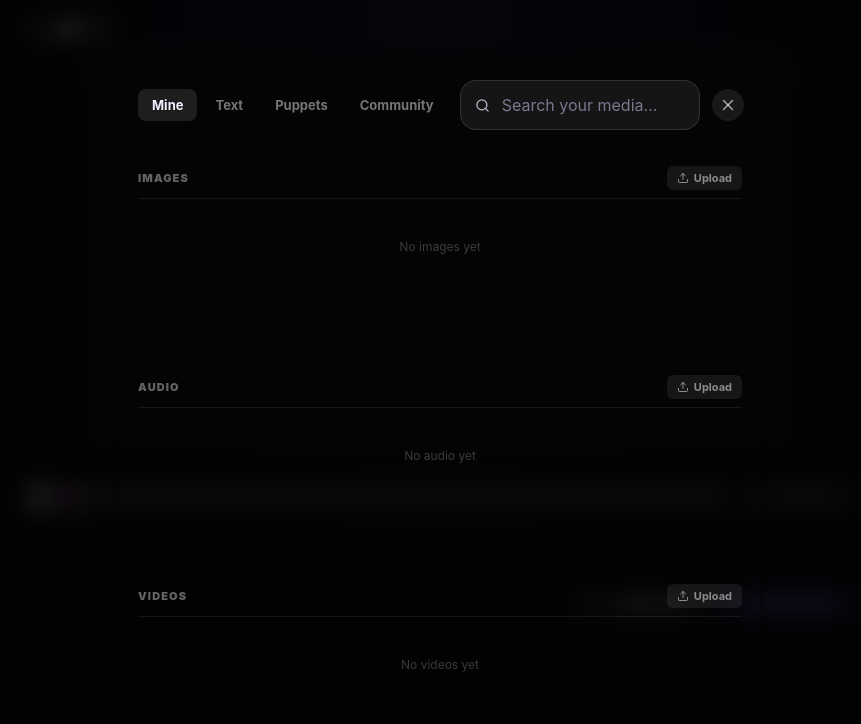
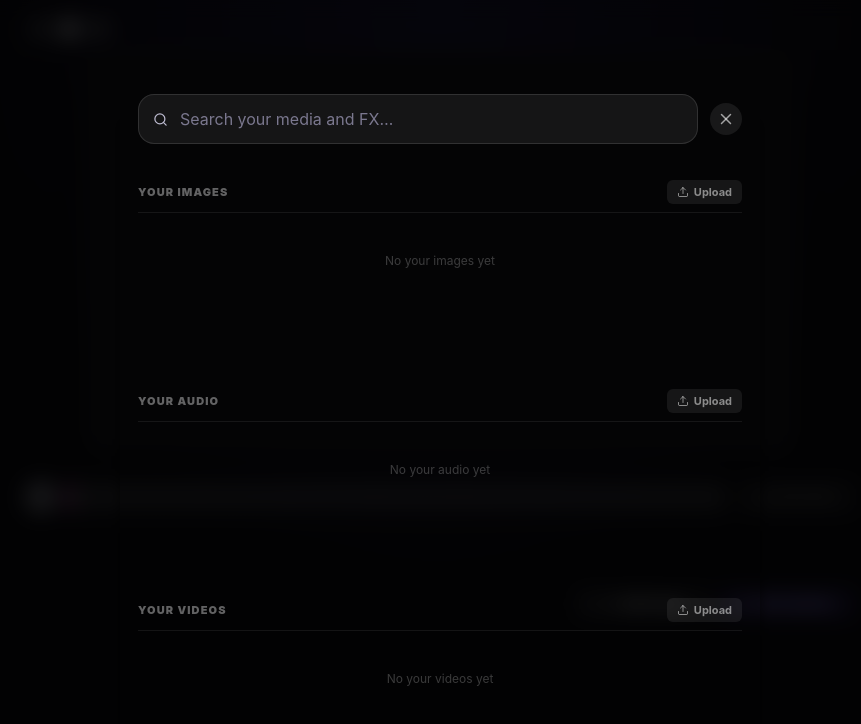
Before and after one commit to nick227/Audio-Reactive-Visual-Studio, a React (Vite) app: page / in a window 1280 px wide. Both pictures are taken after a click on the button "Add Layer". Shown: the top 724 px of the page, without its empty margins (200-1061 px from the left). Built offline with nearby package versions, Linux system fonts and the light colour scheme.

Commit message:
Unify layer browser into one scrollable view with user media first.
Remove tab switching; search filters all sections together.

```diff
--- a/src/features/visualizer/editor/MediaModal.tsx
+++ b/src/features/visualizer/editor/MediaModal.tsx
@@ -1,6 +1,13 @@
 import { useMemo, useRef, useState } from 'react'
 import { Music, Search, Upload, X } from 'lucide-react'
-import { filterCommunityItems, fxTabs, getItemsBySection, puppetItems, textItems, type FxItem, type FxTabId } from '../fx/fxLibrary'
+import {
+  filterCommunityItems,
+  filterFxItems,
+  getLibrarySections,
+  puppetItems,
+  textItems,
+  type FxItem,
+} from '../fx/fxLibrary'
 import { PuppetThumbnail } from './PuppetThumbnail'
 
 export type UploadRecord = { id: string; name: string; url: string; fileKey: string }
@@ -29,25 +36,39 @@ export function MediaModal({
   onClose, onAddTemplate, onUploadImage, onUploadAudio, onUploadVideo,
   uploadedImages, uploadedVideos, audioTrack, onReuseImage, onReuseVideo,
 }: Props) {
-  const [activeTab, setActiveTab] = useState<FxTabId>('mine')
   const [query, setQuery] = useState('')
   const imageRef = useRef<HTMLInputElement>(null)
   const audioRef = useRef<HTMLInputElement>(null)
   const videoRef = useRef<HTMLInputElement>(null)
 
-  const communityItems = useMemo(() => filterCommunityItems(query), [query])
-  const communitySections = useMemo(() => getItemsBySection(communityItems), [communityItems])
+  const filteredText = useMemo(() => filterFxItems(textItems, query), [query])
+  const filteredPuppets = useMemo(() => filterFxItems(puppetItems, query), [query])
+  const communitySections = useMemo(
+    () => getLibrarySections(filterCommunityItems(query)),
+    [query],
+  )
 
   const mineSections = useMemo((): MineSection[] => {
     const q = query.trim().toLowerCase()
     const filterByName = <T extends { name: string }>(arr: T[]) =>
       q ? arr.filter((i) => i.name.toLowerCase().includes(q)) : arr
     return [
-      { label: 'Images', kind: 'images', items: filterByName(uploadedImages), onUpload: () => imageRef.current?.click() },
-      { label: 'Audio', kind: 'audio', items: filterByName(audioTrack ? [audioTrack] : []), onUpload: () => audioRef.current?.click() },
-      { label: 'Videos', kind: 'videos', items: filterByName(uploadedVideos), onUpload: () => videoRef.current?.click() },
+      { label: 'Your Images', kind: 'images', items: filterByName(uploadedImages), onUpload: () => imageRef.current?.click() },
+      { label: 'Your Audio', kind: 'audio', items: filterByName(audioTrack ? [audioTrack] : []), onUpload: () => audioRef.current?.click() },
+      { label: 'Your Videos', kind: 'videos', items: filterByName(uploadedVideos), onUpload: () => videoRef.current?.click() },
     ]
   }, [query, uploadedImages, uploadedVideos, audioTrack])
+
+  const visibleMineSections = useMemo(
+    () => (query.trim() ? mineSections.filter((s) => s.items.length > 0) : mineSections),
+    [mineSections, query],
+  )
+
+  const hasResults =
+    visibleMineSections.length > 0
+    || filteredText.length > 0
+    || filteredPuppets.length > 0
+    || communitySections.length > 0
 
   return (
     <div className="modal-backdrop">
@@ -57,23 +78,11 @@ export function MediaModal({
         <input ref={videoRef} type="file" accept="video/*" hidden onChange={(e) => { const f = e.target.files?.[0]; if (f) onUploadVideo(f); e.target.value = '' }} />
 
         <div className="fx-browser-tools">
-          <div className="modal-tab-strip">
-            {fxTabs.map((tab) => (
-              <button
-                key={tab.id}
-                type="button"
-                className={`modal-tab-btn${activeTab === tab.id ? ' active' : ''}`}
-                onClick={() => { setActiveTab(tab.id); setQuery('') }}
-              >
-                {tab.label}
-              </button>
-            ))}
-          </div>
           <label className="fx-search">
             <Search size={15} />
             <input
               value={query}
-              placeholder={activeTab === 'mine' ? 'Search your media…' : 'Search FX…'}
+              placeholder="Search your media and FX…"
               onChange={(e) => setQuery(e.target.value)}
             />
           </label>
@@ -81,7 +90,7 @@ export function MediaModal({
         </div>
 
         <div className="media-body">
-          {activeTab === 'mine' && mineSections.map((section) => (
+          {visibleMineSections.map((section) => (
             <div key={section.label} className="media-section">
               <div className="media-section-header">
                 <span>{section.label}</span>
@@ -126,36 +135,35 @@ export function MediaModal({
             </div>
           ))}
 
-          {activeTab === 'text' && (
+          {filteredText.length > 0 && (
             <div className="media-section">
               <div className="media-section-header"><span>Text Styles</span></div>
               <div className="media-section-grid">
-                {textItems.map((item) => <FxCard key={item.id} item={item} onAdd={onAddTemplate} />)}
+                {filteredText.map((item) => <FxCard key={item.id} item={item} onAdd={onAddTemplate} />)}
               </div>
             </div>
           )}
 
-          {activeTab === 'puppets' && (
+          {filteredPuppets.length > 0 && (
             <div className="media-section">
               <div className="media-section-header"><span>Puppet Dancers</span></div>
               <div className="media-section-grid">
-                {puppetItems.map((item) => <FxCard key={item.id} item={item} onAdd={onAddTemplate} />)}
+                {filteredPuppets.map((item) => <FxCard key={item.id} item={item} onAdd={onAddTemplate} />)}
               </div>
             </div>
           )}
 
-          {activeTab === 'community' && communitySections.map(({ section, items }) => (
+          {communitySections.map(({ section, items }) => (
             <div key={section.collection} className="media-section">
               <div className="media-section-header"><span>{section.label}</span></div>
               <div className="media-section-grid">
                 {items.map((item) => <FxCard key={item.id} item={item} onAdd={onAddTemplate} />)}
-                {items.length === 0 && <div className="media-empty">No results</div>}
               </div>
             </div>
           ))}
 
-          {activeTab === 'community' && communitySections.length === 0 && (
-            <div className="media-empty-state">No FX match this search.</div>
+          {!hasResults && (
+            <div className="media-empty-state">No layers match this search.</div>
           )}
         </div>
       </div>
--- a/src/features/visualizer/fx/fxLibrary.ts
+++ b/src/features/visualizer/fx/fxLibrary.ts
@@ -1,7 +1,5 @@
 import { communityAssets } from '../assets/registry'
 import type { AssetCategory, AssetCollection, AssetTemplate } from '../project/types'
-
-export type FxTabId = 'mine' | 'text' | 'puppets' | 'community'
 
 export type FxItem = {
   id: string
@@ -12,18 +10,6 @@ export type FxItem = {
   settings: Record<string, unknown>
   add: { mode: 'layer'; templateId: string }
 }
-
-export type FxTab = {
-  id: FxTabId
-  label: string
-}
-
-export const fxTabs: FxTab[] = [
-  { id: 'mine', label: 'Mine' },
-  { id: 'text', label: 'Text' },
-  { id: 'puppets', label: 'Puppets' },
-  { id: 'community', label: 'Community' },
-]
 
 export type CommunitySection = {
   collection: AssetCollection
@@ -52,16 +38,34 @@ export const puppetItems: FxItem[] = communityAssets
   .filter((asset) => asset.category === 'puppets')
   .map(assetToFxItem)
 
-export function filterCommunityItems(query: string): FxItem[] {
-  if (!query.trim()) return fxItems
+export function filterFxItems(items: FxItem[], query: string): FxItem[] {
+  if (!query.trim()) return items
   const q = query.trim().toLowerCase()
-  return fxItems.filter((item) =>
+  return items.filter((item) =>
     [item.title, item.category, item.collection, ...item.tags]
       .filter(Boolean)
       .join(' ')
       .toLowerCase()
-      .includes(q)
+      .includes(q),
   )
+}
+
+export function filterCommunityItems(query: string): FxItem[] {
+  return filterFxItems(fxItems, query)
+}
+
+export function getLibrarySections(items: FxItem[]): Array<{ section: CommunitySection; items: FxItem[] }> {
+  return COMMUNITY_SECTIONS
+    .filter((section) => section.collection !== 'puppets')
+    .map((section) => ({
+      section,
+      items: items.filter((item) => {
+        if (item.collection !== section.collection) return false
+        if (section.collection === 'type-frames' && item.category === 'typography') return false
+        return true
+      }),
+    }))
+    .filter((group) => group.items.length > 0)
 }
 
 export function getItemsBySection(items: FxItem[]): Array<{ section: CommunitySection; items: FxItem[] }> {
--- a/src/styles/global.css
+++ b/src/styles/global.css
@@ -533,7 +533,8 @@ input[type="range"] { accent-color: #f2f0ff; cursor: pointer; }
 
 /* Cinematic FX Browser */
 .fx-browser-modal { width: 50vw; max-width: 100%; height: 80vh; display: flex; flex-direction: column; margin: auto; }
-.fx-browser-tools { display: flex; gap: 12px; align-items: center; padding: 0 18px 14px; }
+.fx-browser-tools { display: flex; gap: 12px; align-items: center; padding: 14px 18px; flex-shrink: 0; }
+.fx-browser-tools .fx-search { flex: 1; }
 .fx-search { flex: 1; min-width: 240px; display: flex; align-items: center; gap: 10px; border: 1px solid rgba(255,255,255,.12); border-radius: 16px; padding: 12px 14px; background: rgba(255,255,255,.065); color: #bdbbd0; }
 .fx-search input { flex: 1; min-width: 0; border: 0; outline: 0; background: transparent; color: #fff; }
 .fx-search input::placeholder { color: #7b788f; }
```
